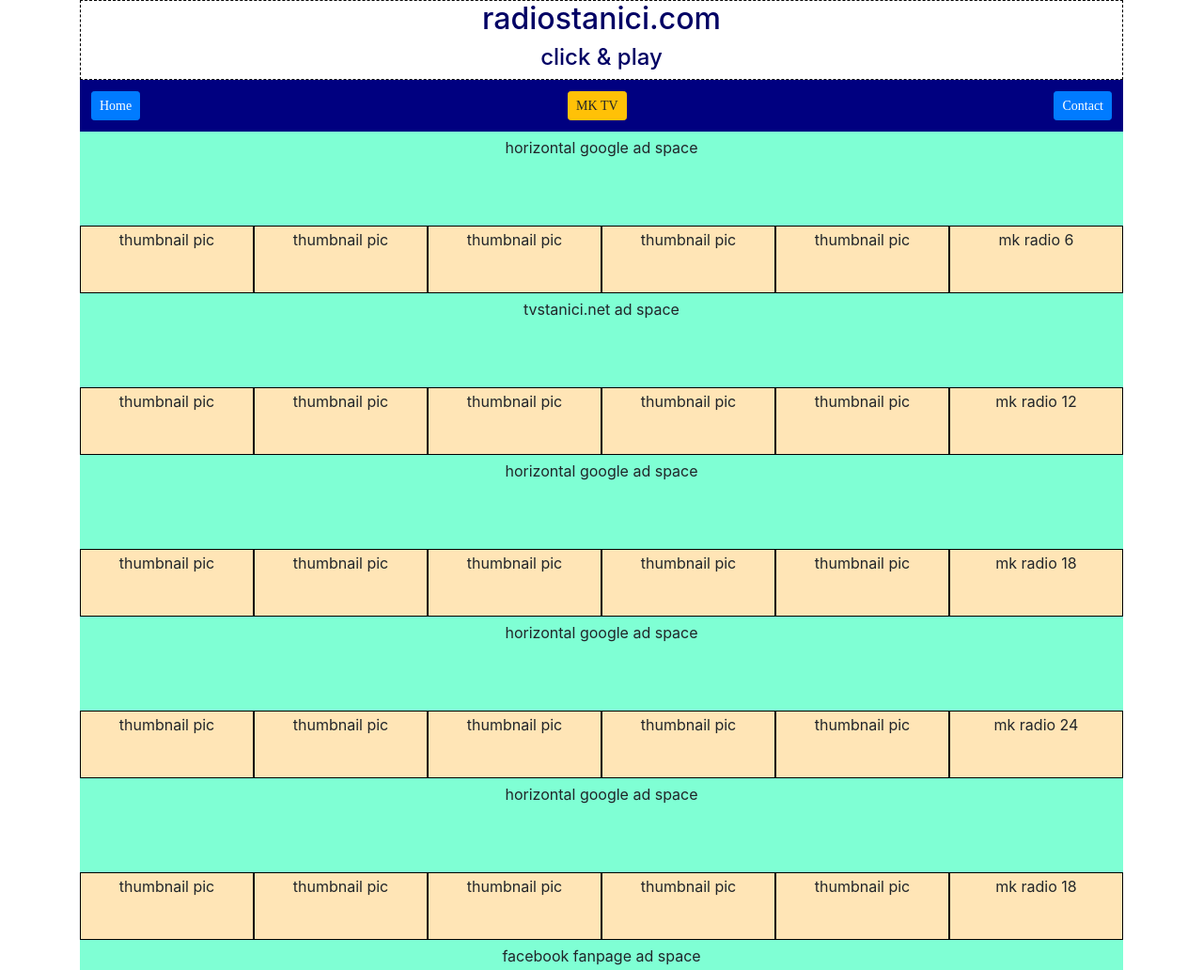
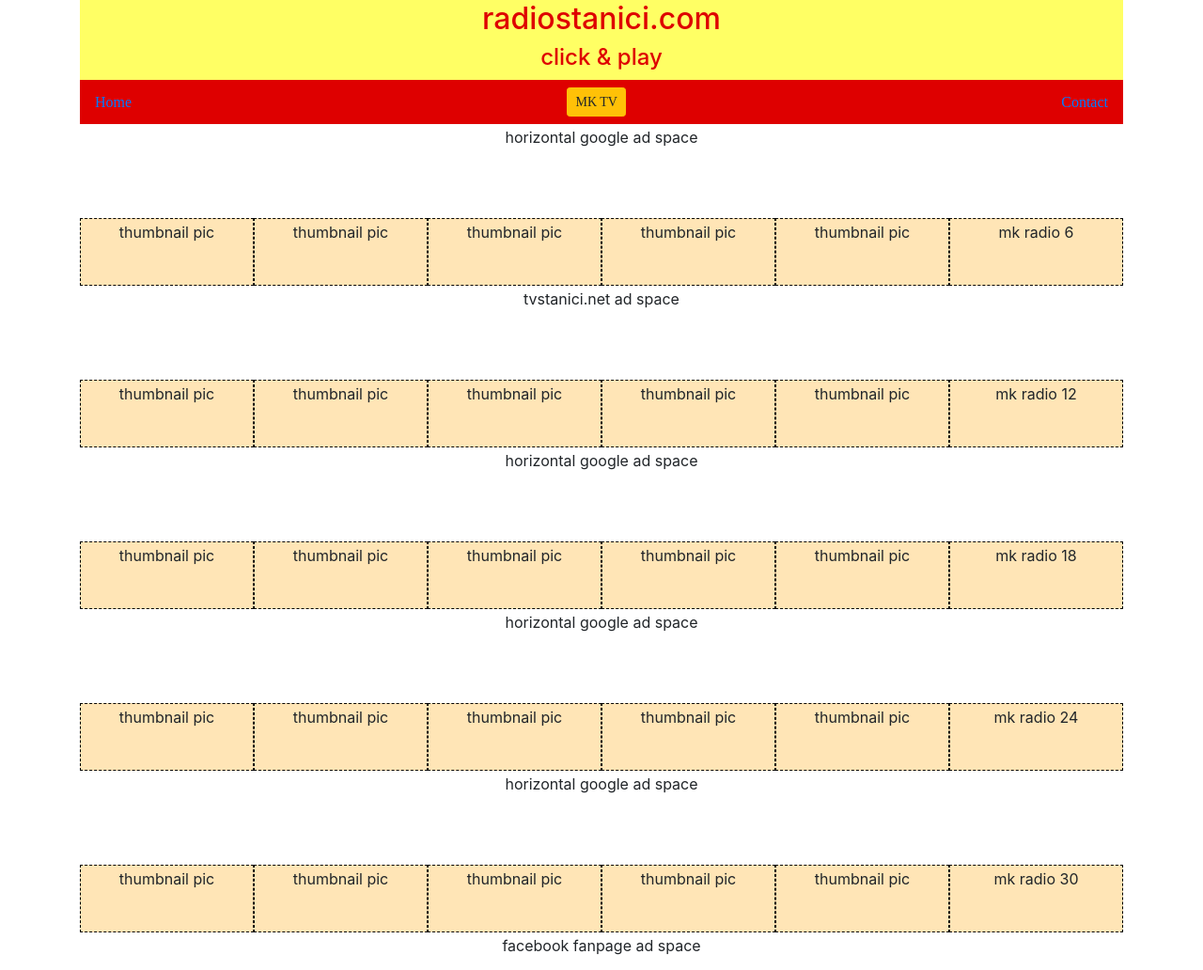
Before and after one commit to Goran-Arsov/radiostanici_com_2, a plain HTML site: page index.html in a window 1280 px wide. Shown: the top 1032 px of the page at 94% size. Drawn offline with nearby package versions, Linux system fonts and the light colour scheme.

Commit message:
better colors, better navbar, cleaned-up code

```diff
--- a/index.html
+++ b/index.html
@@ -14,28 +14,21 @@
 
 <body>
     <div class="container">
-        <div>
         <header>
             <hgroup>
                 <h2>radiostanici.com</h2>
                 <h4>click & play</h4>
             </hgroup>
         </header>
-        </div>
 
-        <nav class="navbar mainnavbar">
-            <button class="btn btn-sm btn-primary navbar-btn">Home</button>
+        <nav class="navbar">
+            <a href="#">Home</a>
             <button class="btn btn-sm btn-warning navbar-btn">MK TV</button>
-            <button class="btn btn-sm btn-primary navbar-btn">Contact</button>
-
-            <!-- <a class="text-left" href="#"> tvstanici.net</a>
-            <a class="text-center" href="#"> Home<span class="sr-only">(current)</span></a>
-            <a class="text-right" href="#"> Contact</a> -->
+            <a href="#">Contact</a>
         </nav>
 
         <div class="googleadspace">
             <p class="text-center"> horizontal google ad space</p>
-            <!-- horizontal google ad space -->
         </div>
 
         <div class="container rowcontainer">
@@ -63,7 +56,6 @@
         </div>
 
         <div class="googleadspace">
-            <!-- tvstanici.net ad space -->
             <p class="text-center"> tvstanici.net ad space</p>
         </div>
 
@@ -91,7 +83,6 @@
         </div>
 
         <div class="googleadspace">
-            <!-- horizontal google ad space -->
             <p class="text-center"> horizontal google ad space</p>
         </div>
 
@@ -119,7 +110,6 @@
         </div>
 
         <div class="googleadspace">
-            <!-- horizontal google ad space -->
             <p class="text-center">horizontal google ad space</p>
         </div>
 
@@ -147,7 +137,6 @@
         </div>
 
         <div class="googleadspace">
-            <!-- horizontal google ad space -->
             <p class="text-center"> horizontal google ad space</p>
         </div>
 
@@ -169,13 +158,12 @@
                     <p class="text-center">thumbnail pic</p>
                 </div>
                 <div class="col-4 col-sm-3 col-md-3 col-lg-2 col-xl-2 perimeter" id="30">
-                    <p class="text-center">mk radio 18</p>
+                    <p class="text-center">mk radio 30</p>
                 </div>
             </div>
         </div>
 
         <div class="googleadspace">
-            <!-- facebook fanpage ad space -->
             <p class="text-center"> facebook fanpage ad space</p>
         </div>
 
--- a/style.css
+++ b/style.css
@@ -9,11 +9,14 @@
 
   header {
       text-align: center;
-      color: rgb(0, 0, 100);
+      color: rgb(222, 0, 0);
+      background-color: rgb(255, 255, 100);
+      border: 1px solid rgb(255, 255, 100);
   }
 
-  .rowcontainer {
-      position: relative;
+  nav {
+      font: 16px bold;
+      background-color: rgb(222, 0, 0);
   }
 
   .row {
@@ -22,34 +25,11 @@
 
   .perimeter {
       height: 72px;
-      border: 1px solid black;
+      border: 1px dashed black;
       padding: 2px;
-      /* margin: 1px; */
-  }
-
-  header {
-      border: 1px dashed black;
-  }
-
-  .mainnavbar {
-      color: white;
-      font: 16px bold;
-      background-color: navy;
-      padding: 12px;
-  }
-
-  .navbarclass {
-      background-color: white;
-      /* color: white; */
-      font: 14px bold Tahoma;
   }
 
   .googleadspace {
       height: 100px;
-      background-color: aquamarine;
-      padding: 5px;
+      padding: 2px;
   }
-  /* .center {
-      margin: auto;
-      padding: 2px;
-  } */
```
Lines whose indentation alone changed are shown as unchanged.
